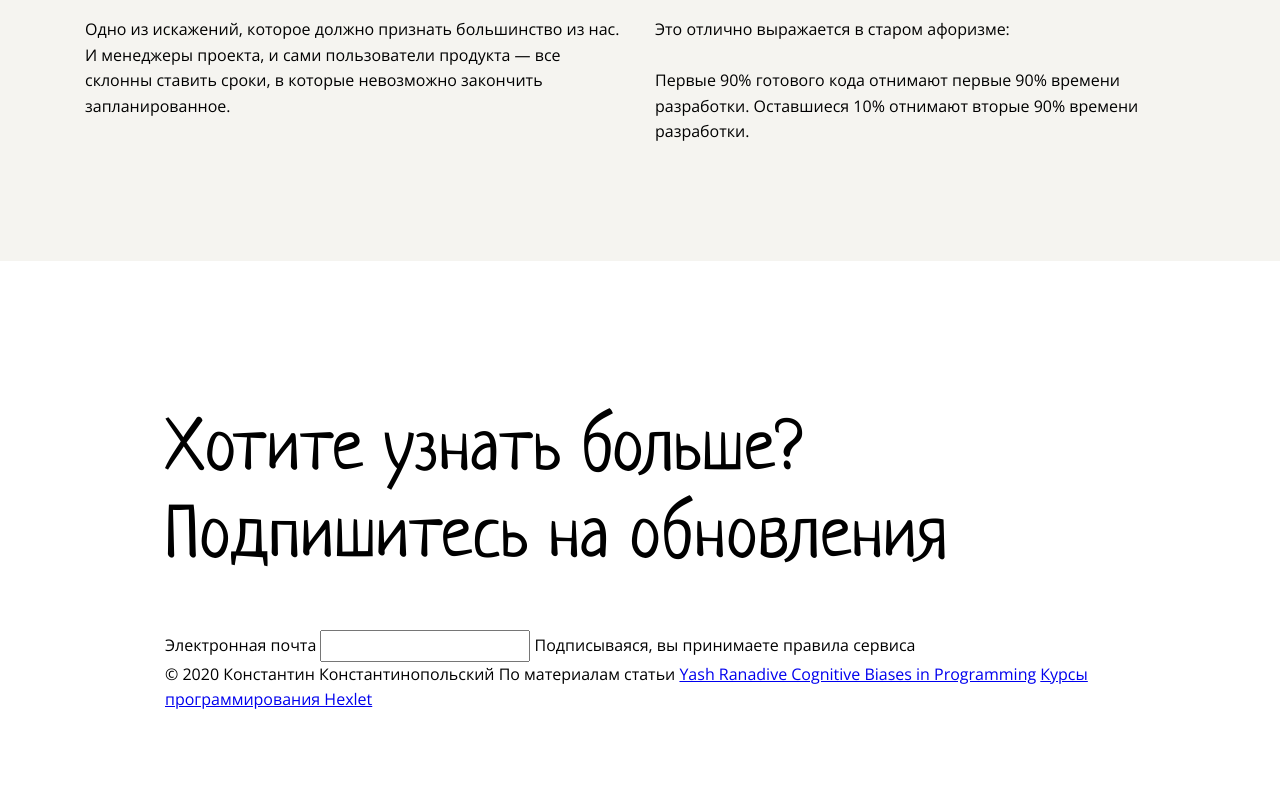
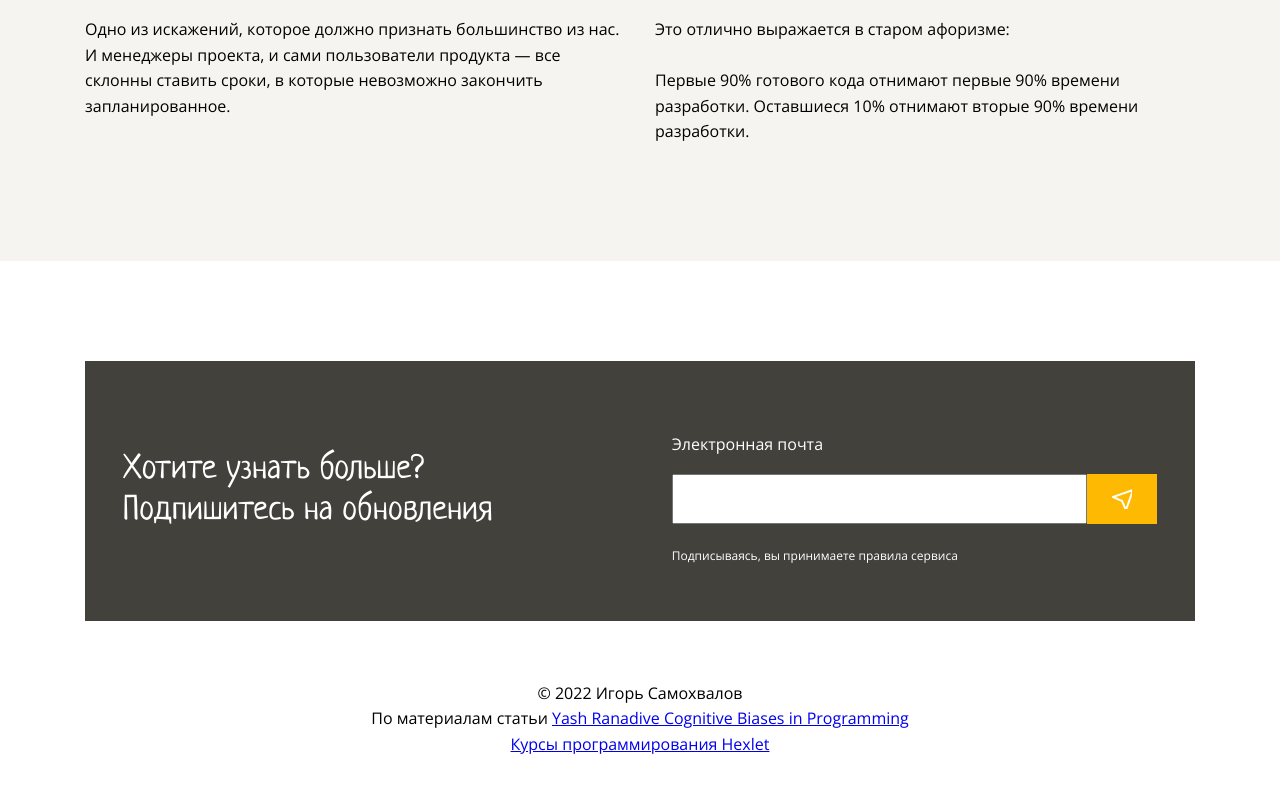
Before and after one commit to igor23samohvalov/layout-designer-project-lvl1, a website: page src/index.html in a window 1280 px wide. Shown: the part 7193-7986 px from the top of the page. Drawn offline with Linux system fonts and the light colour scheme.

Commit message:
footer styling done

```diff
--- a/src/index.html
+++ b/src/index.html
@@ -184,20 +184,27 @@
             </div>
         </section>
     </main>
-    <footer class="footer white-bg">
-        <div class="footer-subscribe">
-            <div>
-                <h1>Хотите узнать больше? Подпишитесь на обновления</h1>
+    <footer class="footer">
+        <div class="container">
+            <div class="footer-subscribe secondary-bg white-font">
+                <div>
+                    <h3>Хотите узнать больше?<br> Подпишитесь на обновления</h3>
+                </div>
+                <div class="footer-input-container">
+                    <p>Электронная почта</p>
+                    <div class="input-group">
+                        <input type="email" name="email" id="email">
+                        <button id="email-submit"></button>
+                    </div>
+                    <span class="footer-little-font">Подписываясь, вы принимаете правила сервиса</span>
+                </div>
             </div>
-            <div>
-                Электронная почта
-                <input type="text">
-                Подписываяся, вы принимаете правила сервиса
+            <div class="text-center mt-6">
+                <span>© 2022 Игорь Самохвалов</span><br>
+                <span>По материалам статьи <a href="http://localhost:5500/src/index.html">Yash Ranadive Cognitive Biases in Programming</a></span><br>
+                <a href="https://ru.hexlet.io/">Курсы программирования Hexlet</a>
             </div>
         </div>
-        <span>© 2020 Константин Константинопольский</span>
-        <span>По материалам статьи <a href="#">Yash Ranadive Cognitive Biases in Programming</a></span>
-        <a href="#">Курсы программирования Hexlet</a>
     </footer>
 </body>
 </html>
--- a/src/styles/style.css
+++ b/src/styles/style.css
@@ -187,9 +187,62 @@ section {
 
 .footer {
   width: 100vw;
-  height: 581px;
-  box-sizing: border-box;
-  padding: 100px 165px;
+  display: flex;
+  justify-content: center;
+  width: 100vw;
+  padding: 100px;
+}
+
+.footer-subscribe {
+  display: flex;
+  width: 1110px;
+  justify-content: space-between;
+  padding: 55px 38px;
+}
+
+.footer-subscribe div {
+  flex-grow: 1;
+}
+
+.footer-input-container {
+  display: flex;
+  flex-direction: column;
+  align-items: flex-start;
+  justify-content: center;
+}
+
+.input-group {
+  display: flex;
+  width: 100%;
+}
+
+#email {
+  height: 50px;
+  flex-grow: 1;
+  padding: 15px
+}
+
+#email-submit {
+  position: relative;
+  height: 50px;
+  width: 70px;
+  padding: 0px;
+  border: none;
+  background-color: #FEBA02;
+}
+
+#email-submit::before {
+  content: "";
+  position: absolute;
+  bottom: 15px;
+  right: 25px;
+  background-image: url("../assets/images/Vector.png");
+  width: 20px;
+  height: 20px;
+}
+
+.footer-little-font {
+  font-size: 12px;
 }
 
 .primary-bg {
@@ -253,6 +306,9 @@ section {
   margin-right: 30px;
 }
 
+.mt-6 {
+  margin-top: 60px;
+}
 .pt-10 {
   padding-top: 100px;
 }
```
Also changed, not shown: src/assets/images/Vector.png (added), 1 other file.
